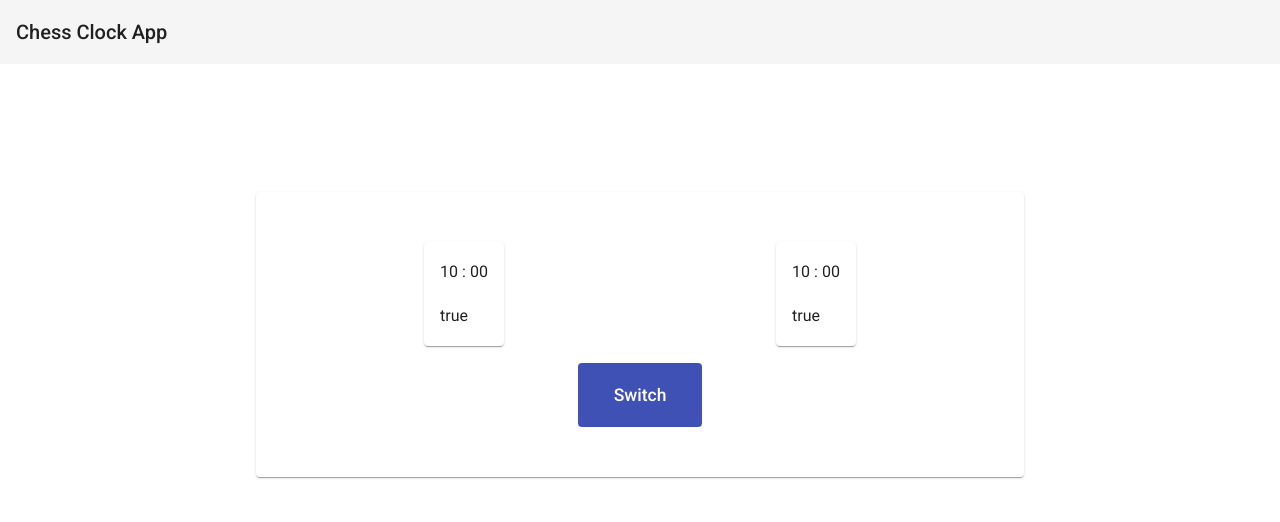
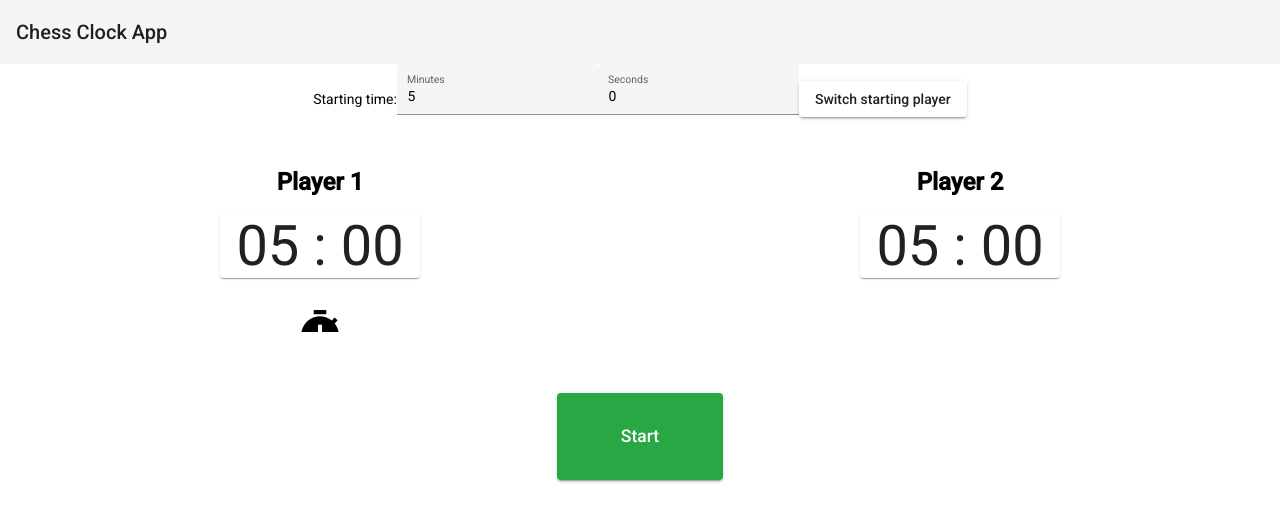
Before and after one commit to gridlocdev/chess-clock, an Angular app: page / in a window 1280 px wide. Shown: the top 522 px of the page. Built offline with nearby package versions, Linux system fonts and the light colour scheme.

Commit message:
Added baseline application logic and styling

```diff
--- a/src/app/app.component.html
+++ b/src/app/app.component.html
@@ -1,12 +1,60 @@
-<app-navbar></app-navbar>
+<div name="body" style="height: 100%;">
+  <app-navbar></app-navbar>
 
-<mat-card style="margin: 10% 20%; padding: 2.5%">
+  <form style="display: flex; justify-content: center; align-items: center;">
+    <mat-label>Starting time:</mat-label>
+    <mat-form-field appearance="fill">
+      <mat-label>Minutes</mat-label>
+      <input matInput placeholder="Number of Minutes" (keyup)="validateIsKeyPressNumber($event, 'minutes')"
+        [value]="defaultMinutes">
+    </mat-form-field>
+    <mat-form-field appearance="fill">
+      <mat-label>Seconds</mat-label>
+      <input matInput placeholder="Number of Seconds" (keyup)="validateIsKeyPressNumber($event, 'seconds')"
+        [value]="defaultSeconds">
+    </mat-form-field>
+    <button mat-raised-button (click)="switchTimers(); $event.preventDefault()" onclick="this.blur()">
+      Switch starting player
+    </button>
+  </form>
 
-  <div style="justify-content: space-around; display: flex; margin: 2.5% 0">
-    <app-player-timer></app-player-timer>
-    <app-player-timer></app-player-timer>
+
+  <div>
+
+    <div style="justify-content: space-around; display: flex; margin: 2.5% 0">
+      <app-player-timer [playerName]="'Player 1'" [active]="player1TimerActive" [defaultMinutes]="defaultMinutes"
+        [defaultSeconds]="defaultSeconds" [gameState]="gameState" (onEndOfGame)="endGame($event)">
+      </app-player-timer>
+      <app-player-timer [playerName]="'Player 2'" [active]="player2TimerActive" [defaultMinutes]="defaultMinutes"
+        [defaultSeconds]="defaultSeconds" [gameState]="gameState">
+      </app-player-timer>
+    </div>
+    <div *ngIf="gameState.get() === 'reset'" style="justify-content: space-around; display: flex; margin: 2.5% 0">
+      <button mat-raised-button
+        style="padding: 2% 5%; margin: 1%; font-size: 1.25em; background-color:rgb(40, 168, 68); color: white;"
+        (click)="startGame()" onclick="this.blur()">Start</button>
+    </div>
+    <div *ngIf="gameState.get() === 'active'"
+      style="display: flex; align-items: center; justify-content:center; flex-direction: column; margin: 2.5%">
+      <button mat-raised-button
+        style="padding: 2% 5%; margin: 0 1%; font-size: 1.25em; background-color:rgb(206, 168, 0); color: white;"
+        (click)="pauseGame()" onclick="this.blur()">Pause</button>
+      <button mat-raised-button color="warn" style="padding: 2% 5%; margin: 1%; font-size: 1.25em;"
+        (click)="resetGame()" onclick="this.blur()">Reset</button>
+    </div>
+    <div *ngIf="gameState.get() === 'paused'"
+      style="display: flex; align-items: center; justify-content:center; flex-direction: column; margin: 2.5%">
+      <button mat-raised-button
+        style="padding: 2% 5%; margin: 0 1%; font-size: 1.25em; background-color:rgb(0, 189, 126); color: white;"
+        (click)="startGame()" onclick="this.blur()">Resume</button>
+      <button mat-raised-button color="warn" style="padding: 2% 5%; margin: 1%; font-size: 1.25em;"
+        (click)="resetGame()" onclick="this.blur()">Reset</button>
+    </div>
+    <div *ngIf="gameState.get() === 'ended'"
+      style="display: flex; align-items: center; justify-content:center; flex-direction: column; margin: 2.5%">
+      <button mat-raised-button color="warn" style="padding: 2% 5%; margin: 1%; font-size: 1.25em;"
+        (click)="resetGame()" onclick="this.blur()">Reset</button>
+    </div>
+
   </div>
-  <div style="justify-content: space-around; display: flex; margin: 2.5% 0">
-    <button mat-flat-button color="primary" style="padding: 2% 5%; font-size: 1.25em;">Switch</button>
-  </div>
-</mat-card>
+</div>
--- a/src/app/app.component.ts
+++ b/src/app/app.component.ts
@@ -1,4 +1,5 @@
-import { Component } from '@angular/core';
+import { Component, HostListener } from '@angular/core';
+import GameState from '../models/gamestate'
 
 @Component({
   selector: 'app-root',
@@ -7,4 +8,82 @@ import { Component } from '@angular/core';
 })
 export class AppComponent {
   title = 'chess-clock';
+
+  @HostListener('document:keydown', ['$event'])
+  handleKeyboardEvent(event: KeyboardEvent) {
+    this.key = event.key;
+    if (this.key === "Enter" || this.key === " ") {
+      this.switchTimers()
+    }
+  }
+  validateIsKeyPressNumber(event: KeyboardEvent, textboxName: string) {
+    this.key = event.key;
+
+    switch (event.key) {
+      case '0':
+      case '1':
+      case '2':
+      case '3':
+      case '4':
+      case '5':
+      case '6':
+      case '7':
+      case '8':
+      case '9':
+        {
+          switch (textboxName) {
+            case 'minutes':
+              {
+                this.defaultMinutes = parseInt((event.target as HTMLTextAreaElement).value)
+                return true
+              }
+            case 'seconds':
+              {
+                this.defaultSeconds = parseInt((event.target as HTMLTextAreaElement).value)
+                return true;
+              }
+            default:
+              {
+                console.error("Not sure how you got here, it should be one of the above!")
+              }
+          }
+          return true;
+        }
+      default:
+        {
+          event.preventDefault();
+          return false;
+        }
+    }
+  }
+
+  gameState: GameState = new GameState("reset")
+  key: string = ""
+  player1TimerActive: boolean = true
+  player2TimerActive: boolean = false
+  defaultMinutes: number = 5
+  defaultSeconds: number = 0
+
+  switchTimers(): void {
+    this.player1TimerActive = !this.player1TimerActive
+    this.player2TimerActive = !this.player2TimerActive
+  }
+
+  startGame(): void {
+    this.gameState.set("active")
+  }
+
+  resetGame(): void {
+    this.gameState.set("reset")
+  }
+
+  pauseGame(): void {
+    this.gameState.set("paused")
+  }
+
+  endGame(event: Event): void {
+    this.gameState.set("ended")
+    console.log(event)
+  }
+
 }
--- a/src/app/app.module.ts
+++ b/src/app/app.module.ts
@@ -6,8 +6,11 @@ import { BrowserAnimationsModule } from '@angular/platform-browser/animations';
 
 import { MatButtonModule } from '@angular/material/button'
 import { MatCardModule } from '@angular/material/card'
+import { MatIconModule } from '@angular/material/icon';
+import { MatInputModule } from '@angular/material/input';
 import { MatSnackBarModule } from '@angular/material/snack-bar'
 import { MatToolbarModule } from '@angular/material/toolbar'
+
 import { PlayerTimerComponent } from './player-timer/player-timer.component'
 import { NavbarComponent } from './navbar/navbar.component'
 
@@ -28,6 +31,8 @@ Components: Button, Card. Snackbar, Toolbar
     BrowserAnimationsModule,
     MatButtonModule,
     MatCardModule,
+    MatIconModule,
+    MatInputModule,
     MatSnackBarModule,
     MatToolbarModule,
   ],
--- a/src/app/player-timer/player-timer.component.html
+++ b/src/app/player-timer/player-timer.component.html
@@ -1,19 +1,37 @@
+<h1 style="display:flex; justify-content: center;">
+    <b>
+        {{ playerName }}
+    </b>
+</h1>
+
 <mat-card>
-    <h3>
+    <h1 style="font-size:4em;">
         <span *ngIf="minutes >= 10">
             {{ minutes }}
         </span>
         <span *ngIf="minutes < 10">
             {{ "0" + minutes }}
         </span>
-        :
+
+        <span>
+            :
+        </span>
+
         <span *ngIf="seconds >= 10">
             {{ seconds }}
         </span>
         <span *ngIf="seconds < 10">
             {{ "0" + seconds }}
         </span>
-    </h3>
+    </h1>
 
-    <h3> {{ active }} </h3>
 </mat-card>
+
+<h1 style="display:flex; justify-content: center; margin-top: 15%;">
+    <mat-icon *ngIf="active == true" aria-hidden="false" aria-label="Example home icon"
+        style="font-size: 50px; width: 50px;">timer
+    </mat-icon>
+    <mat-icon *ngIf="active == false" aria-hidden="false" aria-label="Example home icon"
+        style="font-size: 50px; width: 50px;">
+    </mat-icon>
+</h1>
--- a/src/app/player-timer/player-timer.component.ts
+++ b/src/app/player-timer/player-timer.component.ts
@@ -1,4 +1,5 @@
-import { Component, OnInit } from '@angular/core';
+import { Component, Input, OnInit, Output, EventEmitter } from '@angular/core';
+import GameState from '../../models/gamestate'
 
 @Component({
   selector: 'app-player-timer',
@@ -9,24 +10,46 @@ export class PlayerTimerComponent implements OnInit {
 
   constructor() { }
 
-
   ngOnInit(): void {
-    // Every second, decrement a second on this timer instance
-    setInterval(() => { this.decrementSecond() }, 1000)
+    this.startTimer()
   }
 
-  active: boolean = true;
-  minutes: number = 10;
-  seconds: number = 5;
+  @Input() active!: boolean;
+  @Input() playerName!: string;
+  @Input() gameState!: GameState;
+  @Input() defaultMinutes!: number;
+  @Input() defaultSeconds!: number;
 
-  timerComplete(outcome: string) {
+  @Output() onEndOfGame: EventEmitter<any> = new EventEmitter<any>();
+
+  minutes: number = this.defaultMinutes;
+  seconds: number = this.defaultSeconds;
+
+  startTimer() {
+    clearInterval() // Doesn't do anything, but I'll keep it here since replacing with an Observable would make sense.
+    // Every second, decrement a second on this timer instance
+    setInterval(() => {
+      console.log(this.gameState.get())
+      if (this.active == true && this.gameState.get() == 'active') {
+        this.decrementSecond()
+      } else if (this.gameState.get() == 'reset') {
+        this.stopTimer()
+        this.resetClock()
+      } else if (this.gameState.get() == 'paused') {
+        this.stopTimer()
+      } else if (this.gameState.get() == 'ended') {
+        this.stopTimer()
+      }
+    }, 1000)
+  }
+
+  stopTimer() {
     clearInterval()
-    if (outcome = "win") {
-      // Turn the background color of the timer box to Green
-    }
-    else {
-      // turn the background color of the timer box to Red
-    }
+  }
+
+  resetClock() {
+    this.minutes = this.defaultMinutes
+    this.seconds = this.defaultSeconds
   }
 
   decrementSecond() {
@@ -41,6 +64,7 @@ export class PlayerTimerComponent implements OnInit {
       else {
         // TODO: Send an event call to the parent module that says which one wins
         clearInterval()
+        this.onEndOfGame.emit('ended')
       }
     }
   }
--- /dev/null
+++ b/src/models/gamestate.ts
@@ -0,0 +1,15 @@
+export default class GameState {
+    public type: "active" | "paused" | "reset" | "ended";
+
+    constructor(state: GameState["type"]) {
+        this.type = state
+    }
+
+    set(state: GameState["type"]) {
+        this.type = state
+    }
+
+    get(): string {
+        return this.type
+    }
+}
```
Also changed, not shown: 2 other files (tests, documents, lock files or other folders).
